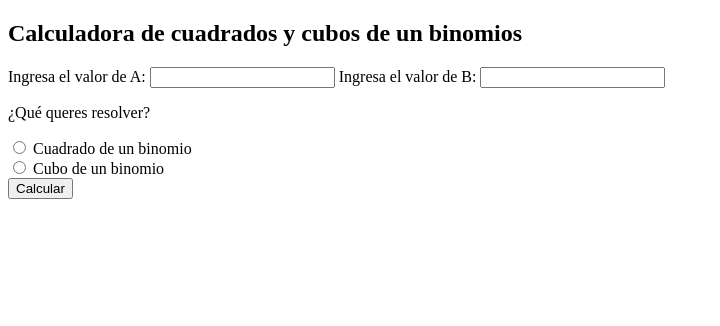
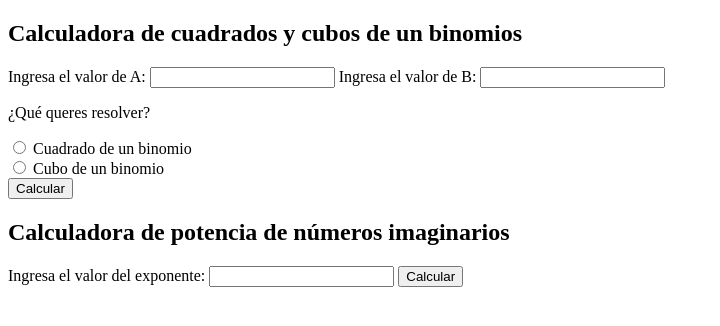
Before and after one commit to juliaferreiro/Matematicacubo, a plain HTML site: page index.html in a window 1280 px wide. Shown: the whole page, without its empty margins (0-720 px from the left). Drawn offline with Linux system fonts and the light colour scheme.

Commit message:
Potencia de números imaginarios

```diff
--- a/index.html
+++ b/index.html
@@ -8,7 +8,7 @@
     </head>
     <body>
 
-    <h2>Calculadora de cuadrados y cubos de un binomios</h2>
+    <h2> Calculadora de cuadrados y cubos de un binomios</h2>
 
     <label for="numeroA">Ingresa el valor de A:</label>
     <input type="number" id="numeroA">
@@ -26,6 +26,15 @@
 
     <p id="resultado"></p>
 
+    <h2> Calculadora de potencia de números imaginarios </h2>
+
+    <label for="exponente">Ingresa el valor del exponente:</label>
+    <input type="number" id="exponente">
+
+    <button onclick="calcularpotencia()">Calcular</button>
+
+    <p id="resultadopotencia"></p>
+
     <script src="script.js"></script>
 
     </body>
--- a/script.js
+++ b/script.js
@@ -12,3 +12,25 @@ function calcular() {
 
     document.getElementById("resultado").textContent = resultado;
 }
+
+function calcularpotencia(){
+
+    var exponente = parseInt(document.getElementById("exponente").value);
+    var resultadopotencia;
+
+    resultadopotencia = exponente % 4
+
+    if (resultadopotencia == 0){
+        document.getElementById("resultadopotencia").textContent = "El resultado es: 1"
+    }
+    if (resultadopotencia == 1){
+        document.getElementById("resultadopotencia").textContent = "El resultado es: i"
+    }
+    if (resultadopotencia == 2){
+        document.getElementById("resultadopotencia").textContent = "El resultado es: -1"
+    }
+    if (resultadopotencia == 3){
+        document.getElementById("resultadopotencia").textContent = "El resultado es -i"
+    }
+
+}
```
